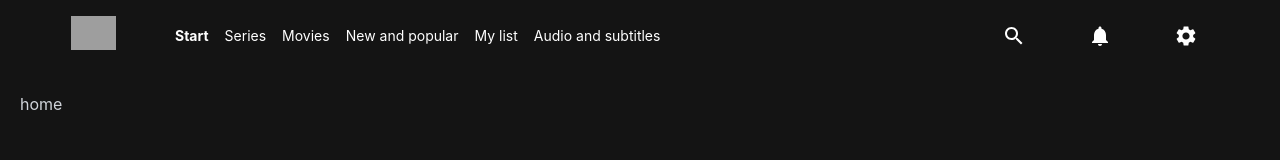
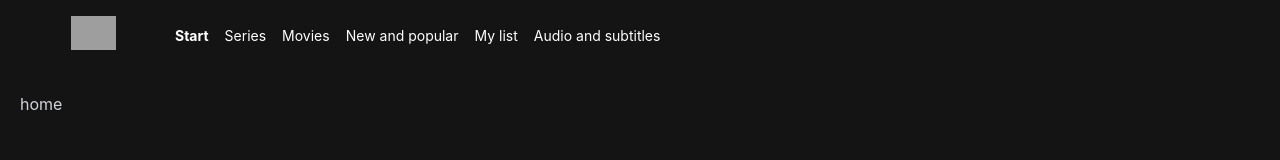
Before and after one commit to romanzuch/netflix-nextjs-clone, a Next.js app: page / in a window 1280 px wide. Shown: the top 160 px of the page. Built offline with nearby package versions, Linux system fonts and the light colour scheme; grey boxes are pictures that could not be loaded.

Commit message:
Removed not needed buttons

```diff
--- a/components/header/index.js
+++ b/components/header/index.js
@@ -22,11 +22,6 @@ const Header = () => {
                 {/* here comes the links section */}
                 <NavigationSection />
 
-                <div className='flex flex-grow justify-evenly max-w-xs'>
-                    <SearchButton />
-                    <NotificationButton />
-                    <SettingsButton />
-                </div>
             </div>
         </header>
     )
```
